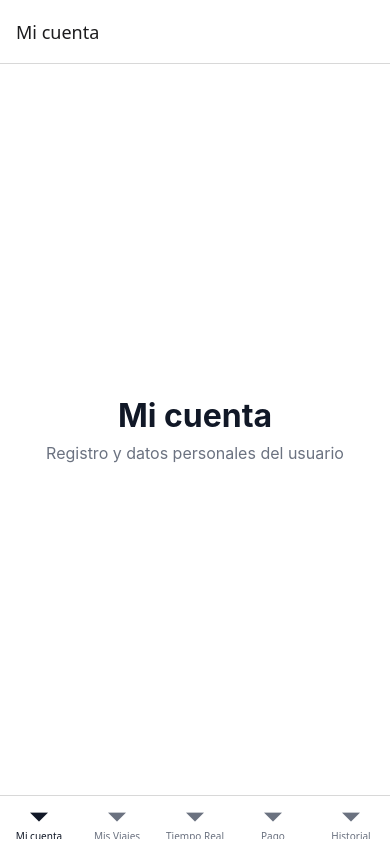
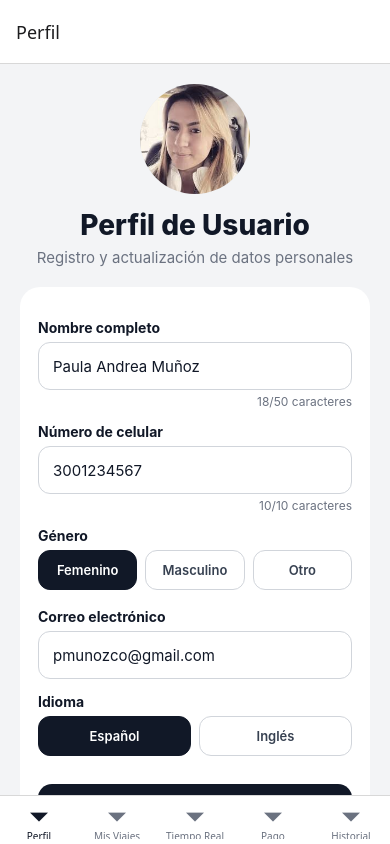
Before and after one commit to Laura-Osorio-Jaramillo/uberclone, a React Native app: screen /Profile in a window 390 px wide. Built offline with nearby package versions, Linux system fonts and the light colour scheme.

Commit message:
creación de pantalla perfil

```diff
--- a/src/navigation/AppNavigator.tsx
+++ b/src/navigation/AppNavigator.tsx
@@ -31,7 +31,7 @@ export function AppNavigator() {
             <Tab.Screen
             name="Profile"
             component={ProfileScreen}
-            options={{title: 'Mi cuenta'}}
+            options={{title: 'Perfil'}}
             />
         <Tab.Screen
             name="RideRequest"
--- a/src/screens/ProfileScreen.tsx
+++ b/src/screens/ProfileScreen.tsx
@@ -1,32 +1,273 @@
-import React from 'react';
-import {StyleSheet, Text, View} from 'react-native';
+import React, {useState} from 'react';
+import {Alert, Image, ScrollView, StyleSheet, Text, TextInput, TouchableOpacity, View} from 'react-native';
+
+type GenderOption = 'Femenino' | 'Masculino' ;
+type LanguageOption = 'Español' | 'Inglés';
 
 export function ProfileScreen() {
+    const [fullName, setFullName] = useState('Paula Andrea Muñoz');
+    const [phoneNumber, setPhoneNumber] = useState('3001234567');
+    const [gender, setGender] = useState<GenderOption>('Femenino');
+    const [email, setEmail] = useState('pmunozco@gmail.com');
+    const [language, setLanguage] = useState<LanguageOption>('Español');
+    const [errors, setErrors] = useState<Record<string, string>>({});
+
+    const validateEmail = (value: string) => {
+    const emailRegex = /^[^\s@]+@[^\s@]+\.[^\s@]+$/;
+    return emailRegex.test(value);
+    };
+
+    const validateForm = () => {
+    const newErrors: Record<string, string> = {};
+
+    if (!fullName.trim()) {
+        newErrors.fullName = 'El nombre completo es obligatorio.';
+        }
+
+    if (fullName.length > 50) {
+        newErrors.fullName = 'El nombre no puede superar 50 caracteres.';
+        }
+
+    if (!phoneNumber.trim()) {
+        newErrors.phoneNumber = 'El número de celular es obligatorio.';
+        }
+
+    if (!/^\d+$/.test(phoneNumber)) {
+        newErrors.phoneNumber = 'El celular solo debe contener números.';
+        }
+
+    if (!email.trim()) {
+        newErrors.email = 'El correo electrónico es obligatorio.';
+        }
+
+    if (email && !validateEmail(email)) {
+        newErrors.email = 'Ingresa un correo válido.';
+        }
+
+    setErrors(newErrors);
+
+    return Object.keys(newErrors).length === 0;
+    };
+
+    const handleSaveProfile = () => {
+        if (!validateForm()) {
+        return;
+        }
+
+    Alert.alert('Perfil guardado', 'La información fue validada correctamente.');
+    };
+
+    const handlePhoneChange = (value: string) => {
+    const onlyNumbers = value.replace(/\D/g, '');
+    setPhoneNumber(onlyNumbers);
+    };
+
     return (
-        <View style={styles.container}>
-            <Text style={styles.title}>Mi cuenta</Text>
-            <Text style={styles.subtitle}>Registro y datos personales del usuario</Text>
+        <ScrollView style={styles.container} contentContainerStyle={styles.content}>
+        <View style={styles.header}>
+
+        <Image
+            source={require('../assets/images/foto.png')}
+            style={styles.profileImage}
+        />
+
+        <Text style={styles.title}>Perfil de Usuario</Text>
+        <Text style={styles.subtitle}>
+            Registro y actualización de datos personales
+        </Text>
         </View>
-        );
+
+        <View style={styles.card}>
+            <Text style={styles.label}>Nombre completo</Text>
+            <TextInput
+                style={styles.input}
+                value={fullName}
+                onChangeText={setFullName}
+                placeholder="Ingresa tu nombre completo"
+                maxLength={50}
+            />
+            <Text style={styles.counter}>{fullName.length}/50 caracteres</Text>
+            {errors.fullName ? (
+            <Text style={styles.error}>{errors.fullName}</Text>
+            ) : null}
+
+            <Text style={styles.label}>Número de celular</Text>
+            <TextInput
+                style={styles.input}
+                value={phoneNumber}
+                onChangeText={handlePhoneChange}
+                placeholder="Ejemplo: 3001234567"
+                keyboardType="numeric"
+            />
+            <Text style={styles.counter}>{phoneNumber.length}/10 caracteres</Text>
+            {errors.phoneNumber ? (
+                <Text style={styles.error}>{errors.phoneNumber}</Text>
+            ) : null}
+
+            <Text style={styles.label}>Género</Text>
+        <View style={styles.optionRow}>
+            {(['Femenino', 'Masculino', 'Otro'] as GenderOption[]).map(item => (
+            <TouchableOpacity
+                key={item}
+                style={[
+                    styles.optionButton,
+                    gender === item && styles.optionButtonSelected,
+                ]}
+                onPress={() => setGender(item)}>
+                <Text
+                    style={[
+                    styles.optionText,
+                    gender === item && styles.optionTextSelected,
+                    ]}>
+                    {item}
+                </Text>
+            </TouchableOpacity>
+            ))}
+        </View>
+
+        <Text style={styles.label}>Correo electrónico</Text>
+        <TextInput
+            style={styles.input}
+            value={email}
+            onChangeText={setEmail}
+            placeholder="ejemplo@correo.com"
+            keyboardType="email-address"
+            autoCapitalize="none"
+            />
+        {errors.email ? <Text style={styles.error}>{errors.email}</Text> : null}
+
+        <Text style={styles.label}>Idioma</Text>
+        <View style={styles.optionRow}>
+            {(['Español', 'Inglés'] as LanguageOption[]).map(item => (
+            <TouchableOpacity
+                key={item}
+                style={[
+                styles.optionButton,
+                language === item && styles.optionButtonSelected,
+                ]}
+                onPress={() => setLanguage(item)}>
+                <Text
+                style={[
+                    styles.optionText,
+                    language === item && styles.optionTextSelected,
+                    ]}>
+                {item}
+                </Text>
+            </TouchableOpacity>
+            ))}
+        </View>
+
+        <TouchableOpacity style={styles.saveButton} onPress={handleSaveProfile}>
+            <Text style={styles.saveButtonText}>Guardar perfil</Text>
+        </TouchableOpacity>
+        </View>
+    </ScrollView>
+    );
 }
 
 const styles = StyleSheet.create({
     container: {
         flex: 1,
+        backgroundColor: '#F3F4F6',
+    },
+    content: {
+        padding: 20,
+        paddingBottom: 40,
+    },
+    header: {
         alignItems: 'center',
-        justifyContent: 'center',
-        padding: 24,
+        marginBottom: 20,
+    },
+    profileImage: {
+        width: 110,
+        height: 110,
+        borderRadius: 55,
+        marginBottom: 14,
+        backgroundColor: '#E5E7EB',
+    },
+    title: {
+        fontSize: 28,
+        fontWeight: '800',
+        color: '#111827',
+        textAlign: 'center',
+    },
+    subtitle: {
+        marginTop: 6,
+        fontSize: 15,
+        color: '#6B7280',
+        textAlign: 'center',
+    },
+    card: {
         backgroundColor: '#FFFFFF',
+        borderRadius: 20,
+        padding: 18,
+        elevation: 3,
     },
-        title: {
-        fontSize: 32,
+    label: {
+        marginTop: 14,
+        marginBottom: 6,
+        fontSize: 14,
         fontWeight: '700',
         color: '#111827',
     },
-    subtitle: {
-        marginTop: 8,
+    input: {
+        height: 48,
+        borderWidth: 1,
+        borderColor: '#D1D5DB',
+        borderRadius: 12,
+        paddingHorizontal: 14,
+        fontSize: 15,
+        color: '#111827',
+        backgroundColor: '#FFFFFF',
+    },
+    counter: {
+        marginTop: 4,
+        fontSize: 12,
+        color: '#6B7280',
+        textAlign: 'right',
+    },
+    error: {
+        marginTop: 4,
+        fontSize: 12,
+        color: '#DC2626',
+    },
+    optionRow: {
+        flexDirection: 'row',
+        gap: 8,
+        marginBottom: 4,
+    },
+    optionButton: {
+        flex: 1,
+        paddingVertical: 11,
+        borderRadius: 12,
+        borderWidth: 1,
+        borderColor: '#D1D5DB',
+        alignItems: 'center',
+        backgroundColor: '#FFFFFF',
+    },
+    optionButtonSelected: {
+        backgroundColor: '#111827',
+        borderColor: '#111827',
+    },
+    optionText: {
+        fontSize: 13,
+        fontWeight: '600',
+        color: '#374151',
+    },
+    optionTextSelected: {
+        color: '#FFFFFF',
+    },
+    saveButton: {
+        marginTop: 24,
+        height: 52,
+        borderRadius: 14,
+        backgroundColor: '#111827',
+        alignItems: 'center',
+        justifyContent: 'center',
+    },
+    saveButtonText: {
+        color: '#FFFFFF',
         fontSize: 16,
-        color: '#6B7280',
-        textAlign: 'center',
+        fontWeight: '800',
     },
 });
```
Also changed, not shown: src/assets/images/foto.png (added).
